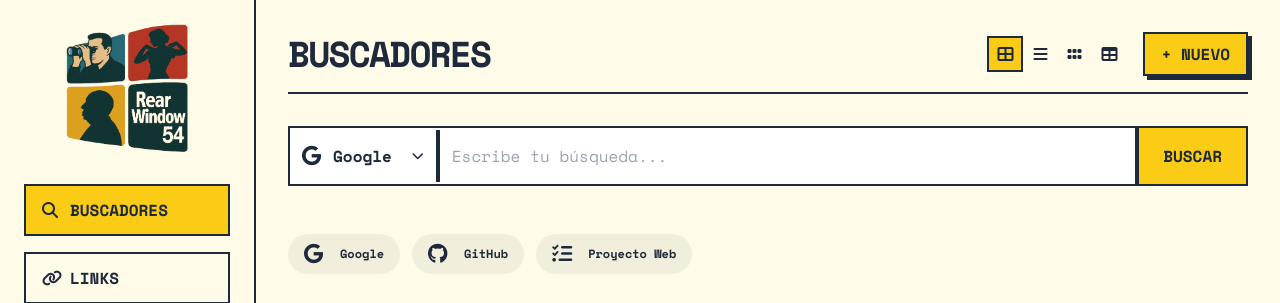
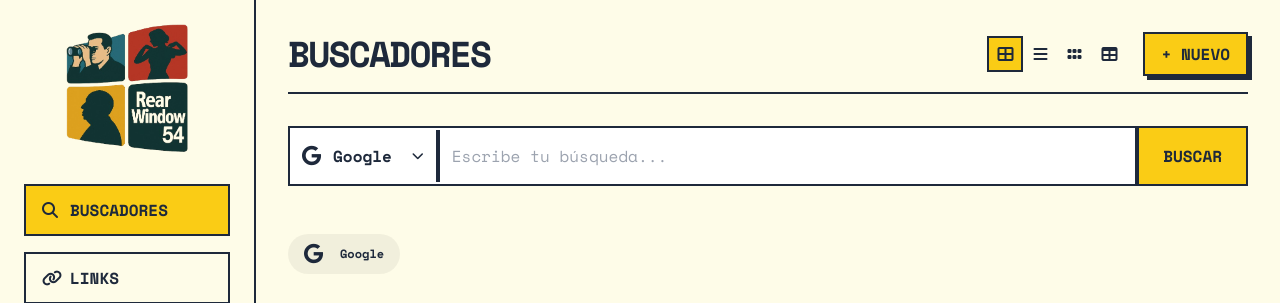
Before and after one commit to Nickhere2/Botonera, a plain HTML site: page index.html in a window 1280 px wide. Shown: the top 303 px of the page. Drawn offline with nearby package versions, Linux system fonts and the light colour scheme.

Commit message:
Update index.html separando favoritos

```diff
--- a/index.html
+++ b/index.html
@@ -1,4 +1,3 @@
-
 <!DOCTYPE html>
 <html lang="es">
 <head>
@@ -1083,7 +1082,8 @@ function ensureAllIcons() {
         if ((item.type === 'Link' || item.type === 'Buscador') && !item.icon) {
             try {
                 const url = new URL(item.action);
-                item.icon = `https://icon.horse/icon/${url.hostname}`;
+                // MEJORA: Se cambió icon.horse por el servicio de favicons de Google, que es más confiable.
+                item.icon = `https://www.google.com/s2/favicons?domain=${url.hostname}&sz=64`;
             } catch (e) {
                 console.error(`URL inválida para auto-generar favicon para "${item.title}":`, item.action);
             }
@@ -1515,8 +1515,23 @@ function setupPromptCardAnimations(container) {
 }
 
 function renderFavoritesBar(container, items) {
-    const favoriteIds = new Set(data.favoriteOrder || []);
-    let favorites = data.items.filter(item => item.isFavorite);
+    // Se determina la sección activa para filtrar los favoritos correspondientes.
+    const activeNavBtn = document.querySelector('.nav-link.active');
+    if (!activeNavBtn) return;
+    const activeSectionName = activeNavBtn.dataset.section;
+
+    const typeMap = { 'buscadores': 'Buscador', 'links': 'Link', 'prompts': 'Promp', 'notes-tasks': ['Nota', 'Tarea'] };
+    const sectionType = typeMap[activeSectionName];
+
+    if (!sectionType) return;
+
+    // Se obtienen solo los items que corresponden a la sección activa.
+    const itemsForThisSection = data.items.filter(item =>
+        Array.isArray(sectionType) ? sectionType.includes(item.type) : item.type === sectionType
+    );
+
+    // De los items de la sección, se filtran los que son favoritos.
+    let favorites = itemsForThisSection.filter(item => item.isFavorite);
 
     favorites.sort((a, b) => {
         const indexA = data.favoriteOrder.indexOf(a.id);
@@ -1992,7 +2007,8 @@ function handleSaveItem(event) {
     if (!icon && (type === 'Link' || type === 'Buscador')) {
         try {
             const url = new URL(action);
-            icon = `https://icon.horse/icon/${url.hostname}`;
+            // MEJORA: Se cambió icon.horse por el servicio de favicons de Google, que es más confiable.
+            icon = `https://www.google.com/s2/favicons?domain=${url.hostname}&sz=64`;
         } catch (e) { console.error("URL inválida para obtener favicon:", action); }
     }
     const newItemData = {
```
